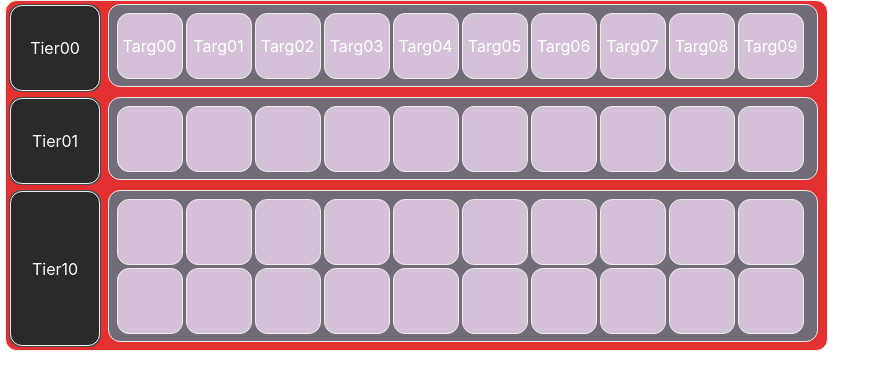
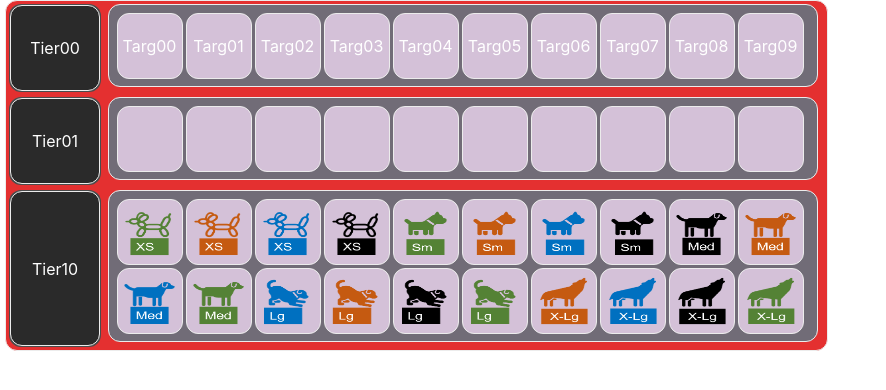
Before and after one commit to Eyetifacts/Doggos6, a JavaScript app: page / in a window 1280 px wide. Shown: the top 390 px of the page, without its empty margins (0-886 px from the left). Built offline with nearby package versions, Linux system fonts and the light colour scheme; the HTML template or start-up script is replaced by a standard one.

Commit message:
Drage Image added images displayed

```diff
--- /dev/null
+++ b/src/components/DragImage.js
@@ -0,0 +1,53 @@
+import "../pages/HomePage.css";
+
+function importAll(r) {
+  let images = {};
+  r.keys().forEach((item, index) => {
+    images[item.replace("./", "")] = r(item);
+  });
+  return images;
+}
+
+const images = importAll(
+  require.context("../app/assets/dogIcons", false, /\.(png|jpe?g|svg)$/)
+);
+
+const cellImgDisplay = (currentParent, imgId, drag, isDragging) => {
+  let cImg;
+  if (imgId !== "") {
+    cImg = images[imgId];
+    return (
+      <img
+        className="float-start"
+        alt={""}
+        width="85%"
+        height="85%"
+        key={imgId}
+        src={cImg}
+        id={imgId}
+        parent={currentParent}
+        ref={drag}
+        style={{
+          opacity: isDragging ? 0.2 : 1,
+          cursor: "move",
+        }}
+      />
+    );
+  }
+};
+
+const DragImage = ({ iId, currentParent }) => {
+  // const [{ isDragging }, drag] = useDrag({
+  //   item: {
+  //     idOfImage: iId,
+  //     originalParent: currentParent,
+  //   },
+  //   type: ItemTypes.IMAGEITEM,
+  //   collect: (monitor) => ({
+  //     isDragging: !!monitor.isDragging(),
+  //   }),
+  // });
+  return cellImgDisplay(currentParent, iId);
+};
+
+export default DragImage;
--- a/src/components/TierCell.js
+++ b/src/components/TierCell.js
@@ -1,13 +1,15 @@
 import "../pages/HomePage.css";
 import { Col } from "reactstrap";
+import DragImage from "./DragImage";
 
 // ToDo:  add ternary to check if there is an image.  If so, add DragImage component as child of the div.
 
-const TierCell = ({ id, cellLabel, image }) => {
+const TierCell = ({ id, cellLabel, imageId }) => {
   return (
     <Col key={Math.random()}>
       <div className="myBoxP" id={id} key={id}>
         {cellLabel}
+        <DragImage iId={imageId} currentParent={id} key={Math.random()} />
       </div>
     </Col>
   );
--- a/src/components/TierRow.js
+++ b/src/components/TierRow.js
@@ -1,5 +1,5 @@
 import "../pages/HomePage.css";
-import { Container, Row, Col } from "reactstrap";
+import { Container, Row } from "reactstrap";
 import TierCell from "./TierCell";
 
 const TierRow = ({ rowArray, rowId }) => {
@@ -8,7 +8,12 @@ const TierRow = ({ rowArray, rowId }) => {
       <Row className="myRow" key={rowId} id={rowId}>
         {rowArray.map((cell) => {
           return (
-            <TierCell key={cell.id} id={cell.id} cellLabel={cell.cellLabel} />
+            <TierCell
+              key={cell.id}
+              id={cell.id}
+              cellLabel={cell.cellLabel}
+              imageId={cell.image.imageId}
+            />
           );
         })}
       </Row>
```
